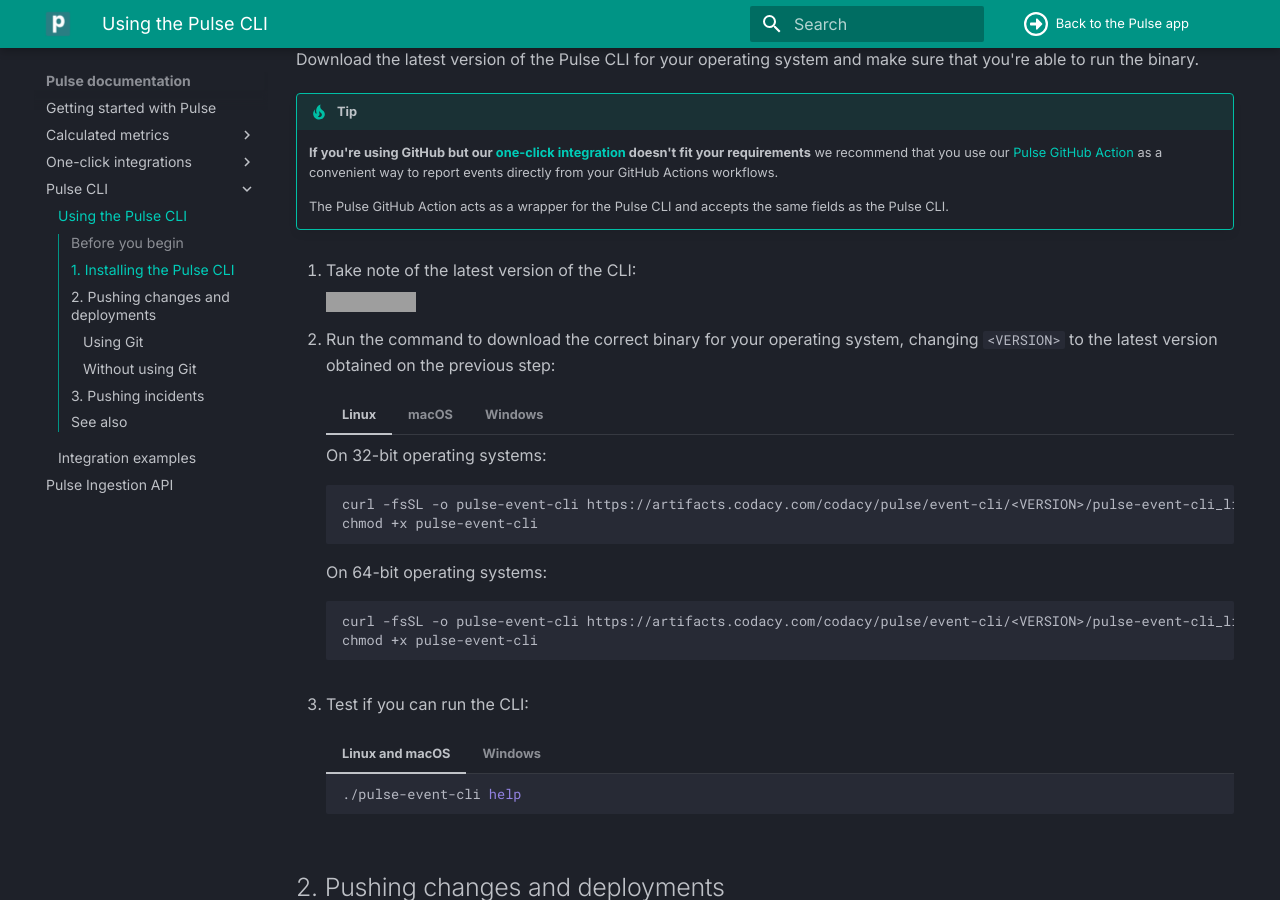
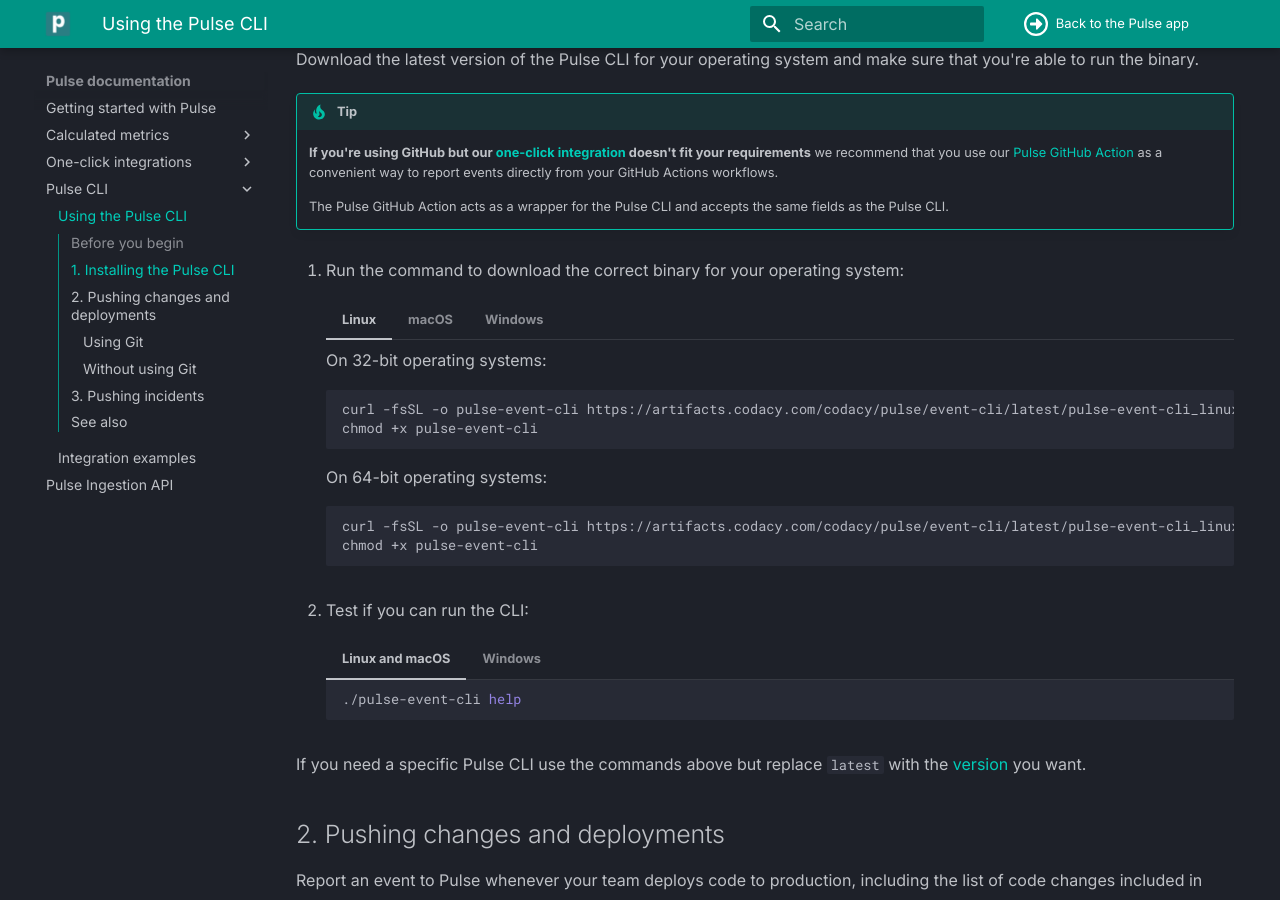
Before and after one commit to codacy/pulse-user-docs, an MkDocs documentation site: the page built from docs/cli/cli.md, in a window 1280 px wide and 900 px high, scrolled down 1081 px. Built offline with MkDocs 1.6.1 and Material for MkDocs 9.7.7, drawn with Linux system fonts in a browser that asks for light colours; grey boxes are pictures that could not be loaded.

Commit message:
clean: Change Pulse CLI instructions to point to the latest release

````diff
--- a/docs/cli/cli.md
+++ b/docs/cli/cli.md
@@ -46,30 +46,26 @@
 
     The Pulse GitHub Action acts as a wrapper for the Pulse CLI and accepts the same fields as the Pulse CLI.
 
-1.  Take note of the latest version of the CLI:
-
-    ![Latest version](https://img.shields.io/github/v/release/codacy/pulse-event-cli?sort=semver)
-
-1.  Run the command to download the correct binary for your operating system, changing `<VERSION>` to the latest version obtained on the previous step:
+1.  Run the command to download the correct binary for your operating system:
 
     === "Linux"
         On 32-bit operating systems:
 
         ```sh
-        curl -fsSL -o pulse-event-cli https://artifacts.codacy.com/codacy/pulse/event-cli/<VERSION>/pulse-event-cli_linux_386/pulse-event-cli && \
+        curl -fsSL -o pulse-event-cli https://artifacts.codacy.com/codacy/pulse/event-cli/latest/pulse-event-cli_linux_386/pulse-event-cli && \
         chmod +x pulse-event-cli
         ```
 
         On 64-bit operating systems:
 
         ```sh
-        curl -fsSL -o pulse-event-cli https://artifacts.codacy.com/codacy/pulse/event-cli/<VERSION>/pulse-event-cli_linux_amd64/pulse-event-cli && \
+        curl -fsSL -o pulse-event-cli https://artifacts.codacy.com/codacy/pulse/event-cli/latest/pulse-event-cli_linux_amd64/pulse-event-cli && \
         chmod +x pulse-event-cli
         ```
 
     === "macOS"
         ```sh
-        curl -fsSL -o pulse-event-cli https://artifacts.codacy.com/codacy/pulse/event-cli/<VERSION>/pulse-event-cli_darwin_amd64/pulse-event-cli && \
+        curl -fsSL -o pulse-event-cli https://artifacts.codacy.com/codacy/pulse/event-cli/latest/pulse-event-cli_darwin_amd64/pulse-event-cli && \
         chmod +x pulse-event-cli
         ```
 
@@ -77,13 +73,13 @@
         On 32-bit operating systems:
 
         ```
-        curl -fsSL -o pulse-event-cli.exe https://artifacts.codacy.com/codacy/pulse/event-cli/<VERSION>/pulse-event-cli_windows_386/pulse-event-cli.exe
+        curl -fsSL -o pulse-event-cli.exe https://artifacts.codacy.com/codacy/pulse/event-cli/latest/pulse-event-cli_windows_386/pulse-event-cli.exe
         ```
 
         On 64-bit operating systems:
 
         ```
-        curl -fsSL -o pulse-event-cli.exe https://artifacts.codacy.com/codacy/pulse/event-cli/<VERSION>/pulse-event-cli_windows_amd64/pulse-event-cli.exe
+        curl -fsSL -o pulse-event-cli.exe https://artifacts.codacy.com/codacy/pulse/event-cli/latest/pulse-event-cli_windows_amd64/pulse-event-cli.exe
         ```
 
 1.  Test if you can run the CLI:
@@ -97,6 +93,8 @@
         ```sh
         pulse-event-cli.exe help
         ```
+
+If you need a specific Pulse CLI use the commands above but replace `latest` with the [version](https://github.com/codacy/pulse-event-cli/tags) you want.
 
 ## 2. Pushing changes and deployments
 
````
